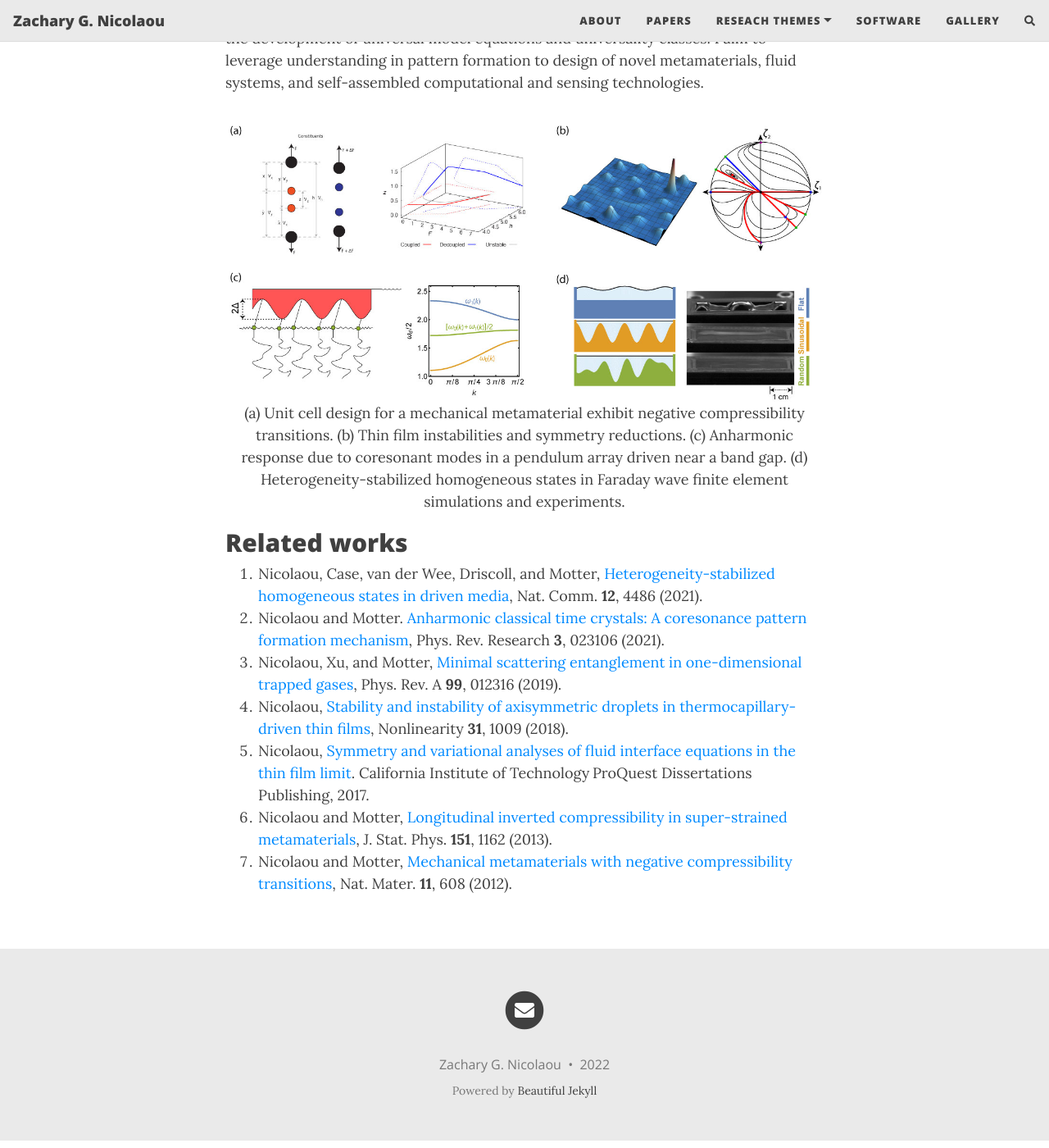
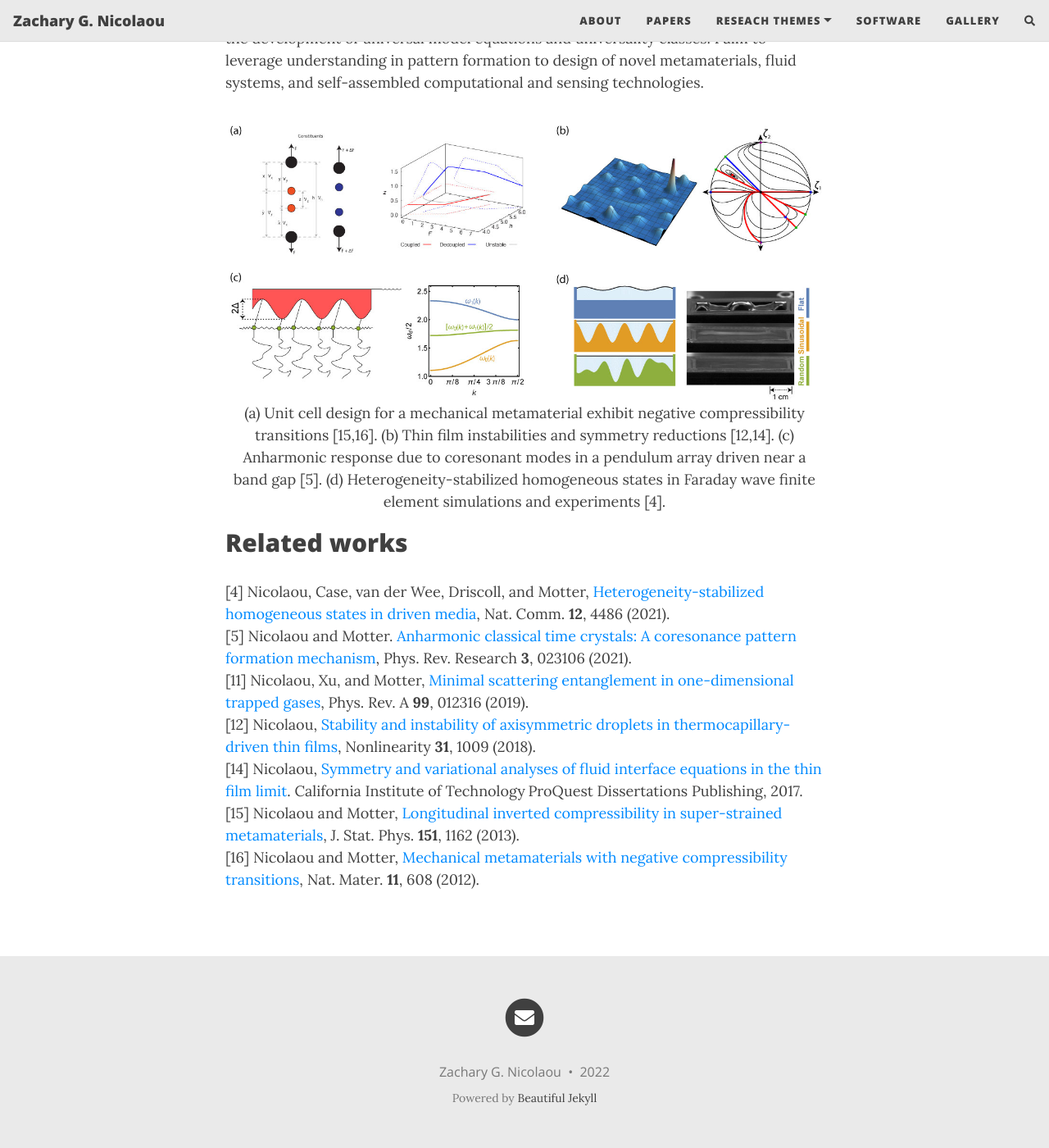
Before and after one commit to znicolaou/znicolaou.github.io, a Jekyll site: the page built from materials.md, in a window 1280 px wide and 1400 px high, scrolled down 399 px. Shown: the whole window at 82% size. Built offline with Jekyll 4.4.1, drawn with Linux system fonts in a browser that asks for light colours; nearby versions of some CDN libraries; comment, search, counter and statistics services are not loaded.

Commit message:
updated refs

```diff
--- a/materials.md
+++ b/materials.md
@@ -6,15 +6,15 @@ Material and fluid systems, composed of microscopic and mesoscopic coupled mater
 
 <figure>
 <img src="/assets/img/materials.jpg" width=1024 />
-<figcaption align="center">(a) Unit cell design for a mechanical metamaterial exhibit negative compressibility transitions. (b) Thin film instabilities and symmetry reductions. (c) Anharmonic response due to coresonant modes in a pendulum array driven near a band gap. (d) Heterogeneity-stabilized homogeneous states in Faraday wave finite element simulations and experiments.
+<figcaption align="center">(a) Unit cell design for a mechanical metamaterial exhibit negative compressibility transitions [15,16]. (b) Thin film instabilities and symmetry reductions [12,14]. (c) Anharmonic response due to coresonant modes in a pendulum array driven near a band gap [5]. (d) Heterogeneity-stabilized homogeneous states in Faraday wave finite element simulations and experiments [4].
 </figcaption>
 </figure>
 
 ## Related works
-4. Nicolaou, Case, van der Wee, Driscoll, and  Motter, [Heterogeneity-stabilized homogeneous states in driven media](https://doi.org/10.1038/s41467-021-24459-0), Nat. Comm. **12**, 4486 (2021).
-5. Nicolaou and Motter. [Anharmonic classical time crystals: A coresonance pattern formation mechanism](https://doi.org/10.1103/PhysRevResearch.3.023106), Phys. Rev. Research **3**, 023106 (2021).
-11. Nicolaou, Xu, and  Motter, [Minimal scattering entanglement in one-dimensional trapped gases](https://doi.org/10.1103/PhysRevA.99.012316), Phys. Rev. A **99**, 012316 (2019).
-12. Nicolaou, [Stability and instability of axisymmetric droplets in thermocapillary-driven thin films](https://doi.org/10.1088/1361-6544/aa999c), Nonlinearity **31**, 1009 (2018).
-14. Nicolaou, [Symmetry and variational analyses of fluid interface equations in the thin film limit](https://www.proquest.com/docview/2129710996?pq-origsite=gscholar&fromopenview=true). California Institute of Technology ProQuest Dissertations Publishing, 2017.
-15. Nicolaou and Motter, [Longitudinal inverted compressibility in super-strained metamaterials](https://doi.org/10.1007/s10955-013-0742-8), J. Stat. Phys. **151**, 1162 (2013).
-16. Nicolaou and Motter, [Mechanical metamaterials with negative compressibility transitions](https://doi.org/10.1038/nmat3331), Nat. Mater.  **11**, 608 (2012).
+[4] Nicolaou, Case, van der Wee, Driscoll, and  Motter, [Heterogeneity-stabilized homogeneous states in driven media](https://doi.org/10.1038/s41467-021-24459-0), Nat. Comm. **12**, 4486 (2021).
+[5] Nicolaou and Motter. [Anharmonic classical time crystals: A coresonance pattern formation mechanism](https://doi.org/10.1103/PhysRevResearch.3.023106), Phys. Rev. Research **3**, 023106 (2021).
+[11] Nicolaou, Xu, and  Motter, [Minimal scattering entanglement in one-dimensional trapped gases](https://doi.org/10.1103/PhysRevA.99.012316), Phys. Rev. A **99**, 012316 (2019).
+[12] Nicolaou, [Stability and instability of axisymmetric droplets in thermocapillary-driven thin films](https://doi.org/10.1088/1361-6544/aa999c), Nonlinearity **31**, 1009 (2018).
+[14] Nicolaou, [Symmetry and variational analyses of fluid interface equations in the thin film limit](https://www.proquest.com/docview/2129710996?pq-origsite=gscholar&fromopenview=true). California Institute of Technology ProQuest Dissertations Publishing, 2017.
+[15] Nicolaou and Motter, [Longitudinal inverted compressibility in super-strained metamaterials](https://doi.org/10.1007/s10955-013-0742-8), J. Stat. Phys. **151**, 1162 (2013).
+[16] Nicolaou and Motter, [Mechanical metamaterials with negative compressibility transitions](https://doi.org/10.1038/nmat3331), Nat. Mater.  **11**, 608 (2012).
```
Also changed, not shown: chemistry.md (+4 -5 lines), numerics.md (+4 -4 lines), synchronization.md (+5 -7 lines).
